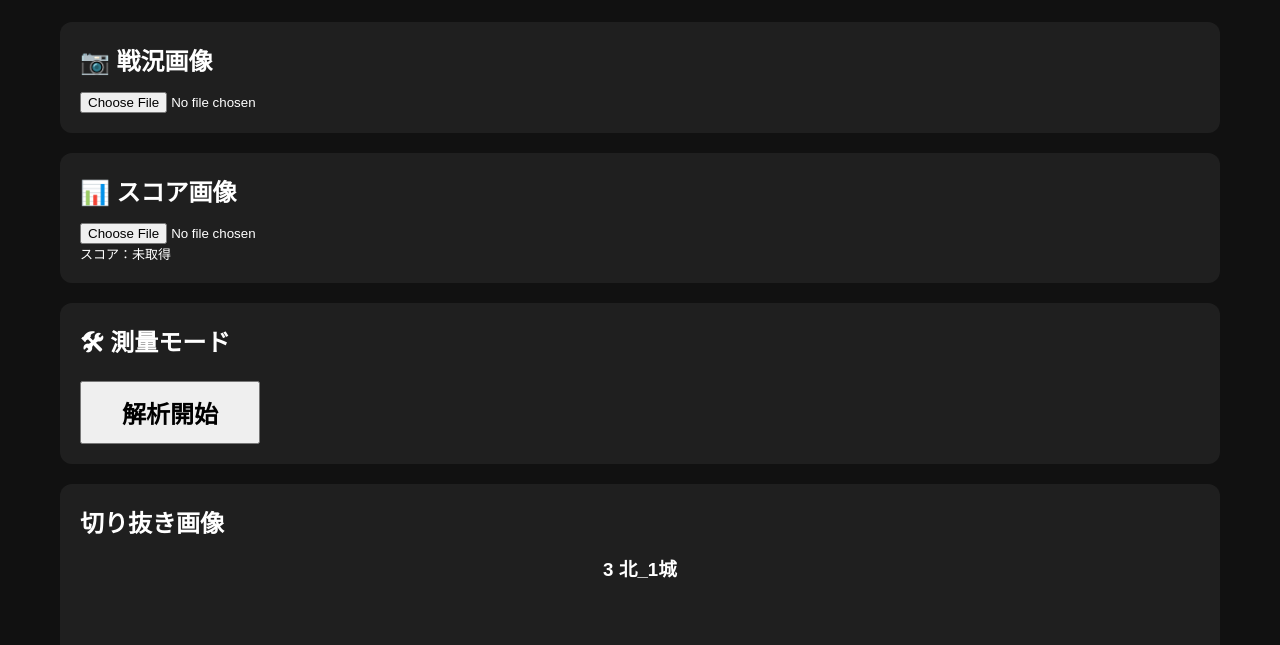
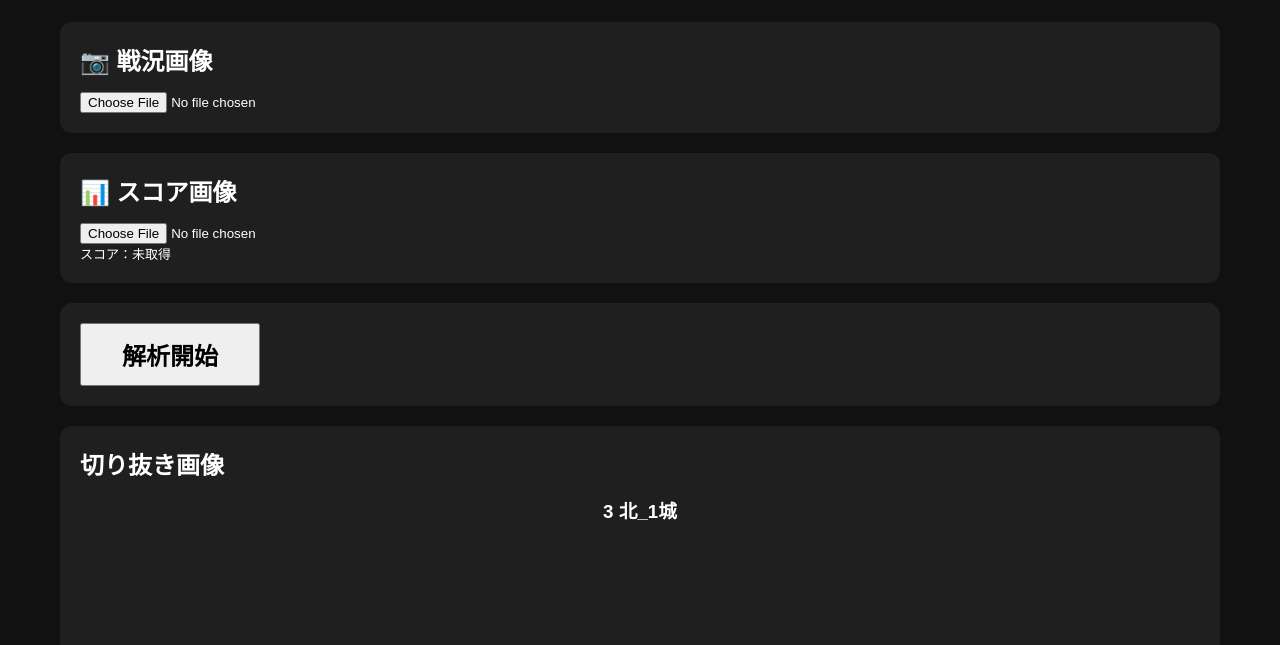
Before and after one commit to raden5stringbiwa-sketch/Analyzer-for-Kyushu-Battlefield, a plain HTML site: page index.html in a window 1280 px wide. Shown: the part 83-728 px from the top of the page. Drawn offline with Linux system fonts and the light colour scheme.

Commit message:
Comment out 測量モード heading in index.html
Comment out the heading for measurement mode.

```diff
--- a/index.html
+++ b/index.html
@@ -56,7 +56,7 @@
         alt="画像が表示されます"
         style="max-width:100%;">
 
-    <h2>🛠 測量モード</h2>
+<!--    <h2>🛠 測量モード</h2> */ -->
 
     <canvas id="measureCanvas"></canvas>
 
```
